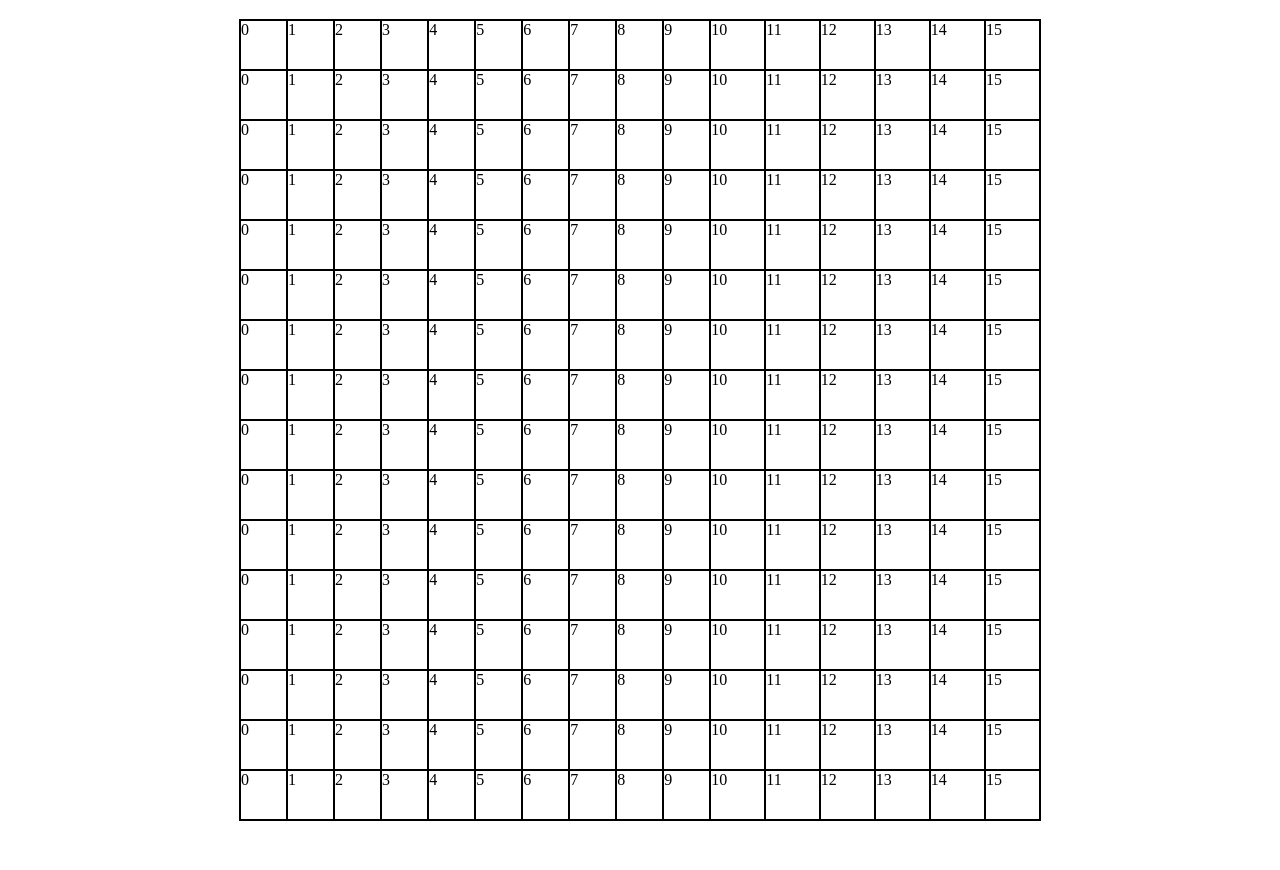
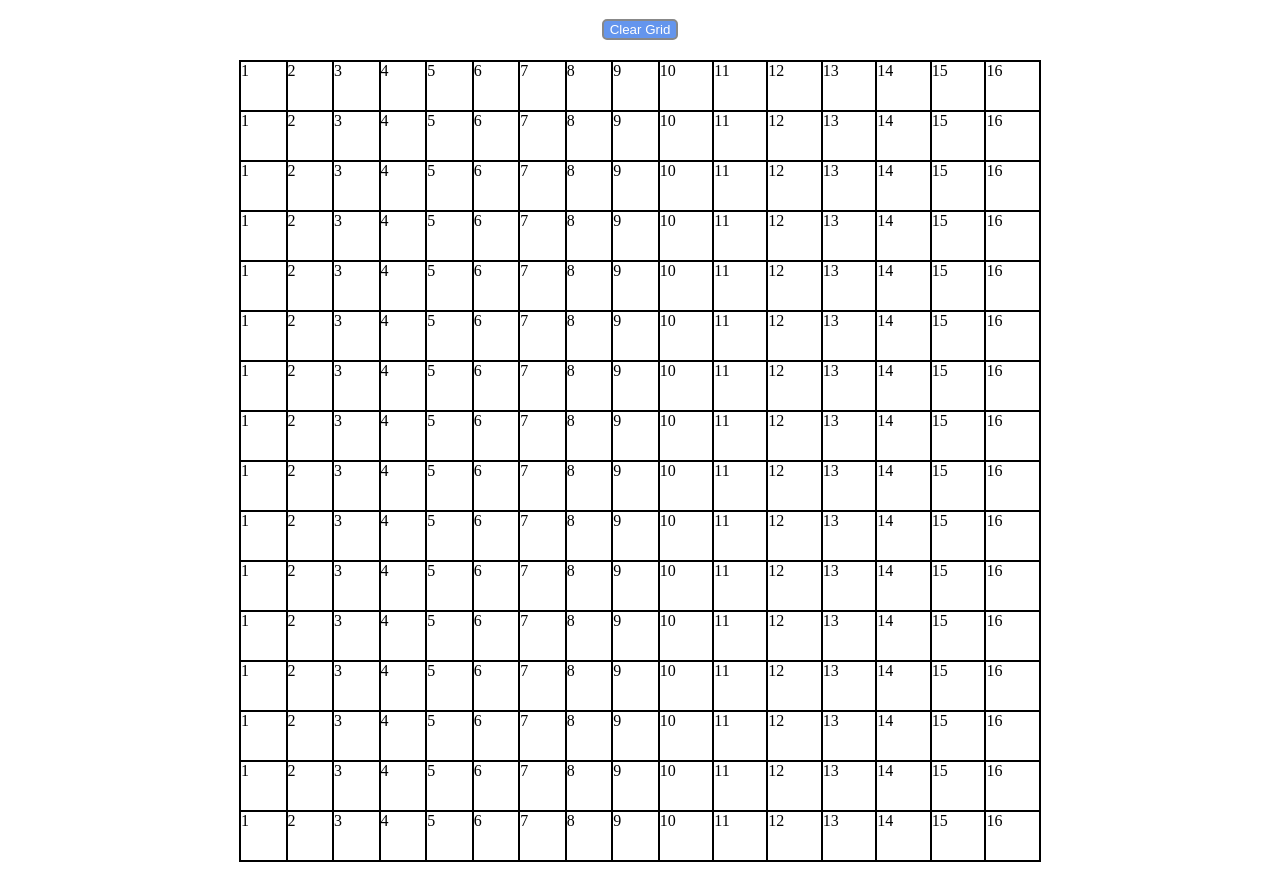
Before and after one commit to dylan-rodarte/odin-eas, a plain HTML site: page index.html in a window 1280 px wide. Shown: the part 61-931 px from the top of the page. Before the commit the page ends 890 px from the top, so only its background shows below. Drawn offline with Linux system fonts and the light colour scheme.

Commit message:
feat: Add button to clear current grid and generate new one

```diff
--- a/index.html
+++ b/index.html
@@ -8,9 +8,9 @@
         <script src="script.js" defer></script> <!--Links to external Javascript-->
     </head>
 
-    <body> <!--What visitors to site actually see-->
+    <body onload="createGrid(16)"> <!--What visitors to site actually see-->
         <h1>Header</h1>
-
+        <button class="clearBtn">Clear Grid</button>
         <div class="container">
 
         </div>
--- a/script.js
+++ b/script.js
@@ -1,7 +1,12 @@
 const container = document.querySelector(".container");
+const clearButton = document.querySelector(".clearBtn");
 
 
-createGrid(16);
+clearButton.addEventListener("click", () =>{
+    container.replaceChildren();
+    createGrid(10);
+})
+
 
 function createGrid(dimension){
     for (let i = 0; i < dimension; i++){
@@ -15,7 +20,7 @@ function createRow(dimension){
     for (let j = 0; j < dimension; j++){
         const pixel = document.createElement("div");
         pixel.className = "pixel";
-        pixel.textContent = j;
+        pixel.textContent = (j+1);
         row.appendChild(pixel);
     }
     container.appendChild(row);
--- a/style.css
+++ b/style.css
@@ -21,3 +21,13 @@
     border: solid;
     border-width: 1px;
 }
+
+.clearBtn {
+    margin: 20px auto;
+    display: flex;
+    color: white;
+    background-color: cornflowerblue;
+    border-radius: 5px;
+    border-color: #888;
+    border-style: solid;
+}
```
